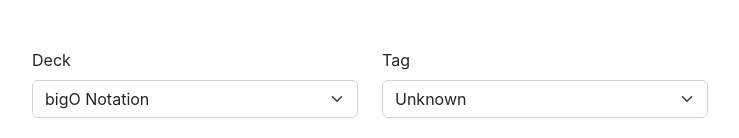
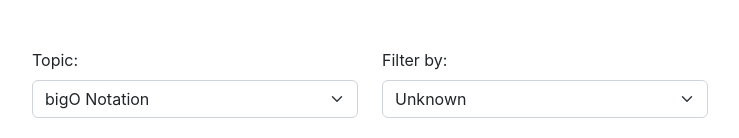
Before and after one commit to Git-Jake-Hill/flashcard-app, a React (Create React App) app in the folder frontend/: page / in a window 1280 px wide. Shown: the part 162-300 px from the top of the page, without its empty margins (270-1009 px from the left). Built offline with nearby package versions, Linux system fonts and the light colour scheme; no server answers.

Commit message:
rename deck and tag with Topic and Filter by

```diff
--- a/frontend/src/Components/FilterCardDisplay.js
+++ b/frontend/src/Components/FilterCardDisplay.js
@@ -3,7 +3,7 @@ function FilterCardDisplay({ curDeck, setCurDeck, known, setKnown }) {
     <div className="row filterCards">
       <div className="col">
         <label htmlFor="formSelectDeck" className="form-label text-start">
-          Deck
+          Topic:
         </label>
         <select
           className="form-select"
@@ -19,7 +19,7 @@ function FilterCardDisplay({ curDeck, setCurDeck, known, setKnown }) {
       </div>
       <div className="col">
         <label htmlFor="formSelectDeck" className="form-label text-start">
-          Tag
+          Filter by:
         </label>
         <select
           className="form-select"
```
